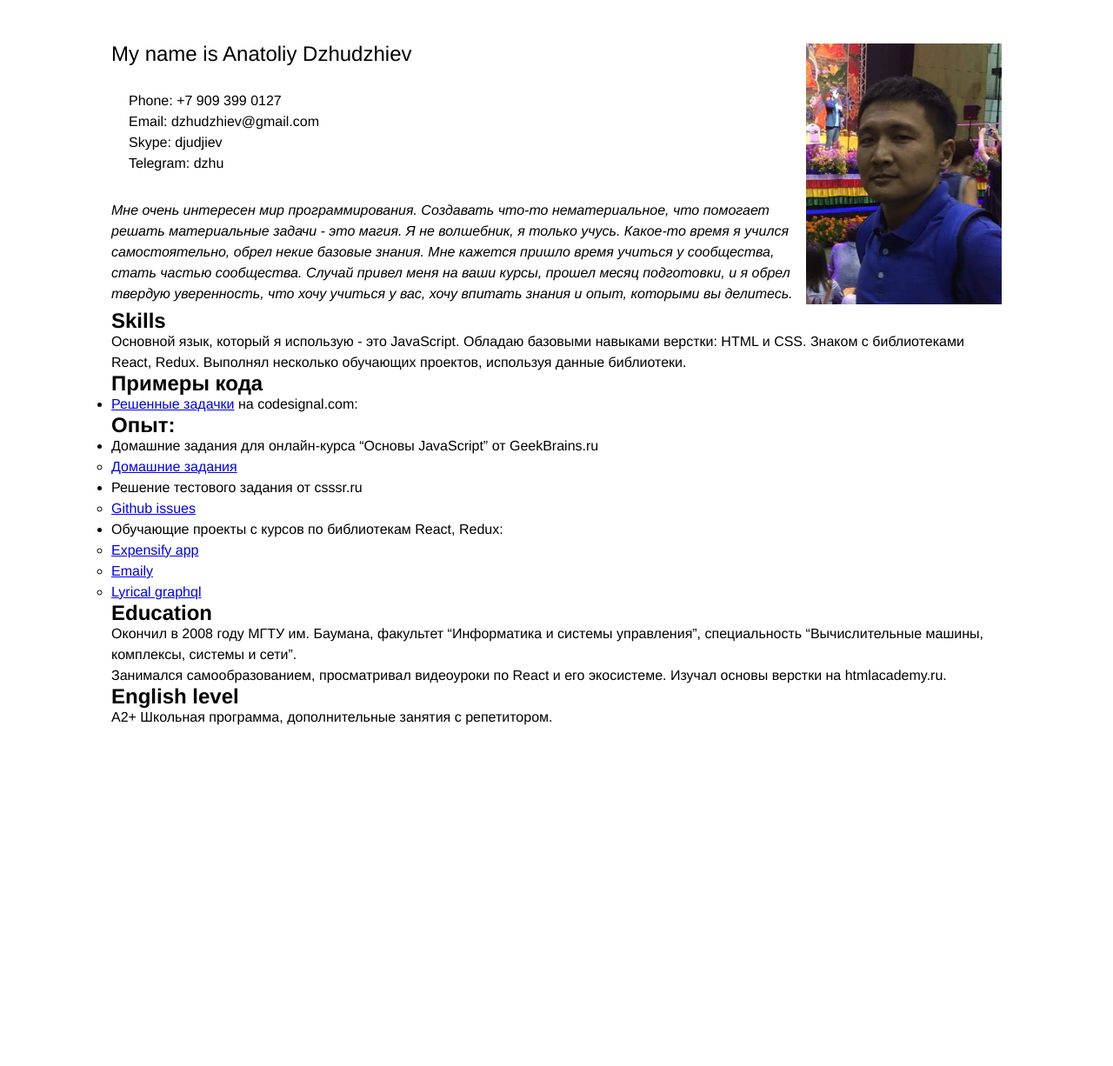
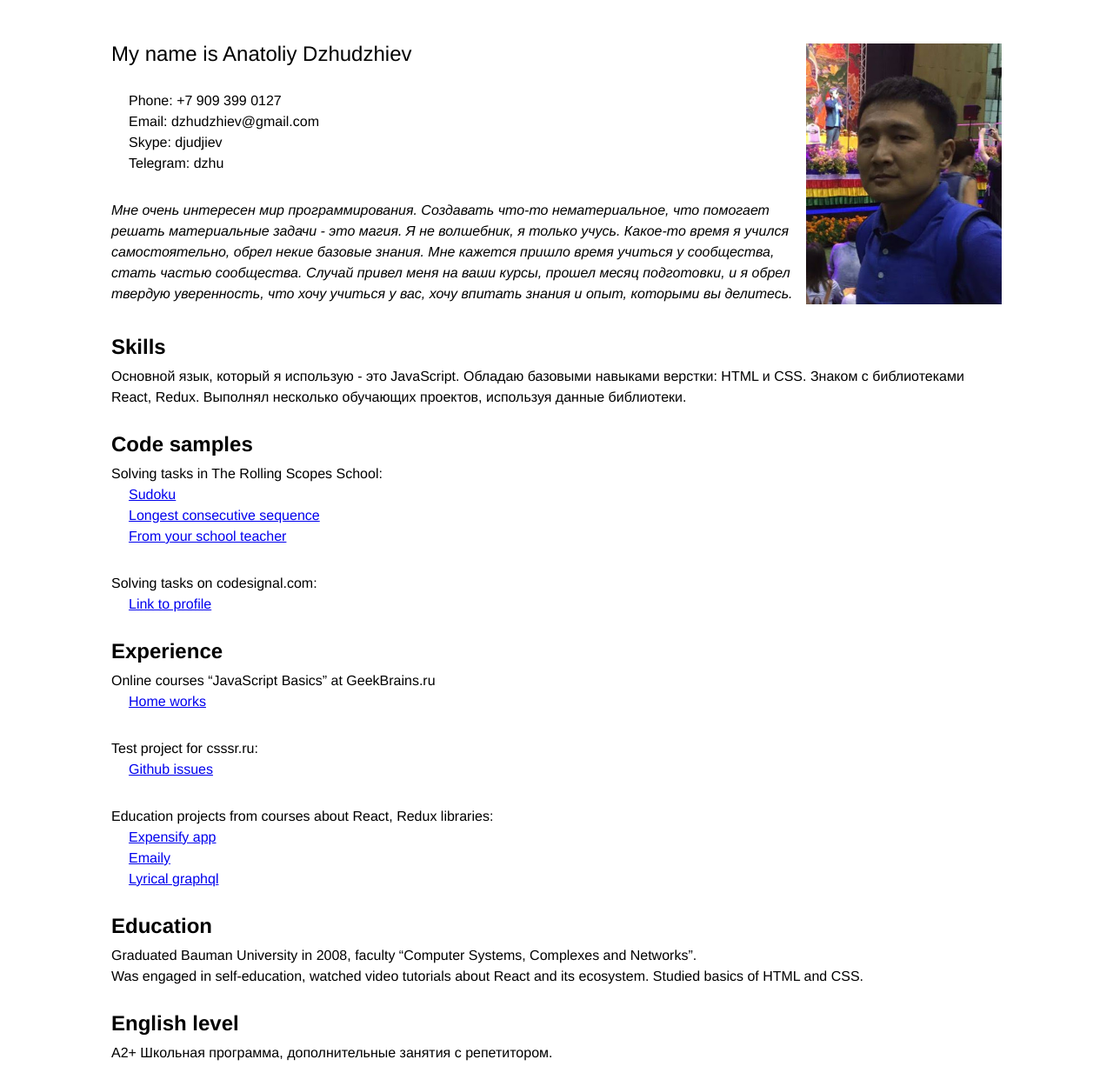
Before and after one commit to dzhudzhi/rsschool-codejam1-cv, a plain HTML site: page index.html in a window 1280 px wide. Shown: the whole page at 87% size. Before the commit the page ends 837 px from the top, so only its background shows below. Drawn offline with Linux system fonts and the light colour scheme.

Commit message:
feat: replace divs with sections

```diff
--- a/index.html
+++ b/index.html
@@ -6,9 +6,9 @@
     <link rel="stylesheet" href="style.css">
 </head>
 <body>
-    <div class="container">
+    <main class="container">
         <h1></h1>
-        <div class="info">
+        <section class="info">
             <div class="about">
                 <p class="name">My name is Anatoliy Dzhudzhiev</p>
                 <ul>
@@ -19,48 +19,53 @@
                 </ul>
                 <p class="objective">Мне очень интересен мир программирования. Создавать что-то нематериальное, что помогает решать материальные задачи - это магия. Я не волшебник, я только учусь. Какое-то время я учился самостоятельно, обрел некие базовые знания. Мне кажется пришло время учиться у сообщества, стать частью сообщества. Случай привел меня на ваши курсы, прошел месяц подготовки, и я обрел твердую уверенность, что хочу учиться у вас, хочу впитать знания и опыт, которыми вы делитесь.</p>
             </div>
-
             <div class="photo">
                 <img src="photo.jpg" alt="photo">
             </div>
-        </div>
-        <div class="skills">
+        </section>
+        <section class="skills">
             <h2>Skills</h2>
             <p>Основной язык, который я использую - это JavaScript. Обладаю базовыми навыками верстки: HTML и CSS. Знаком с библиотеками React, Redux. Выполнял несколько обучающих проектов, используя данные библиотеки.</p>
-        </div>
-        <div class="samples">
-            <h2>Примеры кода</h2>
+        </section>
+        <section class="samples">
+            <h2>Code samples</h2>
+            <p>Solving tasks in The Rolling Scopes School:</p>
             <ul>
-                <li><a href="https://app.codesignal.com/profile/tolik_dzhu/tasks">Решенные задачки</a> на codesignal.com:</li>
+                <li><a href="https://github.com/dzhudzhi/additional_7">Sudoku</a></li>
+                <li><a href="https://github.com/dzhudzhi/longest-consecutive-sequence">Longest consecutive sequence</a></li>
+                <li><a href="https://github.com/dzhudzhi/quadratic-equation">From your school teacher</a></li>
+
             </ul>
-        </div>
-        <div class="experience">
-            <h2>Опыт:</h2>
+            <p>Solving tasks on codesignal.com:</p>
             <ul>
-                <li>Домашние задания для онлайн-курса “Основы JavaScript” от GeekBrains.ru</li>
+                <li><a href="https://app.codesignal.com/profile/tolik_dzhu/tasks">Link to profile</a></li>
+            </ul>
+        </section>
+        <section class="experience">
+            <h2>Experience</h2>
+            <p>Online courses “JavaScript Basics” at GeekBrains.ru</p>
             <ul>
-                    <li><a href="https://github.com/dzhudzhi/JavaScript-Level-1/tree/lesson-1">Домашние задания</a></li>
+                <li><a href="https://github.com/dzhudzhi/JavaScript-Level-1/tree/lesson-1">Home works</a></li>
             </ul>
-                <li>Решение тестового задания от csssr.ru</li>
+            <p>Test project for csssr.ru:</p>
             <ul>
                 <li><a href="https://github.com/dzhudzhi/github-issues">Github issues</a></li>
             </ul>
-                <li>Обучающие проекты с курсов по библиотекам React, Redux:</li>
+            <p>Education projects from courses about React, Redux libraries:</p>
             <ul>
                 <li><a href="https://github.com/dzhudzhi/expensify-app">Expensify app</a></li>
                 <li><a href="https://github.com/dzhudzhi/emaily">Emaily</a></li>
                 <li><a href="https://github.com/dzhudzhi/lyrical-graphql">Lyrical graphql</a></li>
             </ul>
-            </ul>
-        </div>
-        <div class="education">
+        </section>
+        <section class="education">
             <h2>Education</h2>
-            <p>Окончил в 2008 году МГТУ им. Баумана, факультет “Информатика и системы управления”, специальность “Вычислительные машины, комплексы, системы и сети”.<br>Занимался самообразованием, просматривал видеоуроки по React и его экосистеме. Изучал основы верстки на htmlacademy.ru.</p>
-        </div>
-        <div class="english">
+            <p>Graduated Bauman University in 2008, faculty “Computer Systems, Complexes and Networks”.<br>Was engaged in self-education, watched video tutorials about React and its ecosystem. Studied basics of HTML and CSS.</p>
+        </section>
+        <section class="english">
             <h2>English level</h2>
             <p>A2+ Школьная программа, дополнительные занятия с репетитором.</p>
-        </div>
-    </div>
+        </section>
+    </main>
 </body>
 </html>
--- a/style.css
+++ b/style.css
@@ -17,7 +17,7 @@ body {
     margin-top: 50px;
 }
 
-.info ul {
+ul {
     list-style: none;
     margin-left: 20px;
     margin-bottom: 30px;
@@ -35,3 +35,23 @@ body {
 .photo img{
     height: 300px;
 }
+
+.skills,
+.samples,
+.experience,
+.education,
+.english {
+    margin-top: 30px;
+}
+
+.skills p,
+.samples p,
+.experience p,
+.education p,
+.english p {
+    margin-top: 10px;
+}
+
+.english {
+    margin-bottom: 50px;
+}
```
Lines whose indentation alone changed are shown as unchanged.
